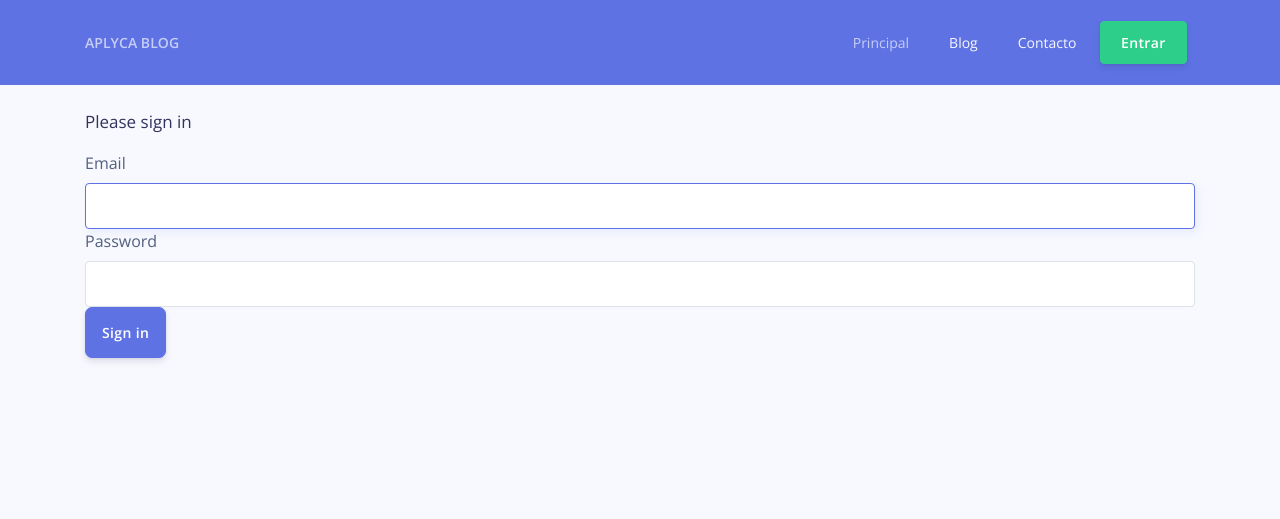
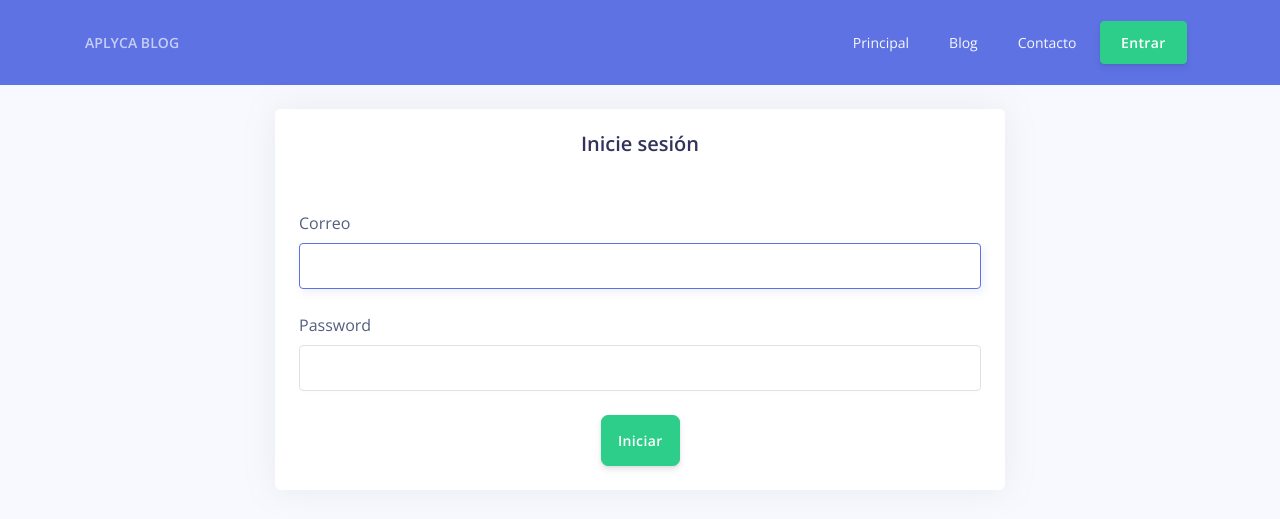
Before and after one commit to kevocde/aplyca-blog, a Symfony app: template templates/security/login.html.twig in a window 1280 px wide. Shown: the top 519 px of the page. Run offline with Twig, Linux system fonts and the light colour scheme; the template is opened without the code that fills it, so the values that code supplies are empty; style sheets or scripts are compiled from the project's sources; some libraries are stand-ins or nearby versions.

Commit message:
Generado formulario de login

```diff
--- a/src/Controller/SecurityController.php
+++ b/src/Controller/SecurityController.php
@@ -2,6 +2,7 @@
 
 namespace App\Controller;
 
+use LogicException;
 use Symfony\Bundle\FrameworkBundle\Controller\AbstractController;
 use Symfony\Component\HttpFoundation\Response;
 use Symfony\Component\Routing\Annotation\Route;
@@ -11,6 +12,8 @@ class SecurityController extends AbstractController
 {
     /**
      * @Route("/login", name="app_login")
+     * @param AuthenticationUtils $authenticationUtils
+     * @return Response
      */
     public function login(AuthenticationUtils $authenticationUtils): Response
     {
@@ -31,6 +34,6 @@ class SecurityController extends AbstractController
      */
     public function logout()
     {
-        throw new \LogicException('This method can be blank - it will be intercepted by the logout key on your firewall.');
+        throw new LogicException('This method can be blank - it will be intercepted by the logout key on your firewall.');
     }
 }
--- a/templates/base.html.twig
+++ b/templates/base.html.twig
@@ -45,7 +45,13 @@
                                 <li class="nav-item"><a class="nav-link" href="{{ path('post_index') }}">Blog</a></li>
                                 <li class="nav-item"><a class="nav-link" href="{{ path('contact_new') }}">Contacto</a></li>
                             {% endblock %}
-                            <li class="nav-item d-flex justify-content-center align-items-center"><a href="#" class="btn btn-success">Entrar</a></li>
+                            <li class="nav-item d-flex justify-content-center align-items-center">
+                                {% if app.user %}
+                                    <a href="{{ path('app_logout') }}" class="btn btn-success">Salir</a>
+                                {% else %}
+                                    <a href="{{ path('app_login') }}" class="btn btn-success">Entrar</a>
+                                {% endif %}
+                            </li>
                         </ul>
                     </div>
                 </div>
--- a/templates/security/login.html.twig
+++ b/templates/security/login.html.twig
@@ -1,42 +1,55 @@
 {% extends 'base.html.twig' %}
 
-{% block title %}Log in!{% endblock %}
+{% block title %}Iniciar!{% endblock %}
+
+{% block navbaritems %}
+    <li class="nav-item"><a class="nav-link" href="{{ path('home') }}">Principal <span class="sr-only">(current)</span></a></li>
+    <li class="nav-item"><a class="nav-link" href="{{ path('post_index') }}">Blog</a></li>
+    <li class="nav-item"><a class="nav-link" href="{{ path('contact_new') }}">Contacto</a></li>
+{% endblock %}
 
 {% block body %}
+    <div class="row justify-content-center">
+        <div class="col-8">
+            <div class="card">
+                <div class="card-header border-0"><h2 class="mb-2 text-center">Inicie sesión</h2></div>
+                <div class="card-body">
+
                     <form method="post">
+                        <input type="hidden" name="_csrf_token" value="{{ csrf_token('authenticate') }}">
+                        <div class="row">
                             {% if error %}
+                                <div class="col-12">
                                     <div class="alert alert-danger">{{ error.messageKey|trans(error.messageData, 'security') }}</div>
-    {% endif %}
-
-    {% if app.user %}
-        <div class="mb-3">
-            You are logged in as {{ app.user.username }}, <a href="{{ path('app_logout') }}">Logout</a>
                                 </div>
                             {% endif %}
-
-    <h1 class="h3 mb-3 font-weight-normal">Please sign in</h1>
-    <label for="inputEmail">Email</label>
+                            {% if app.user %}
+                                <div class="col-12">
+                                    <div class="mb-3">
+                                        Usted está loggeado como {{ app.user.username }}, <a href="{{ path('app_logout') }}">Salir</a>
+                                    </div>
+                                </div>
+                            {% endif %}
+                            <div class="col-12">
+                                <div class="form-group">
+                                    <label for="inputEmail">Correo</label>
                                     <input type="email" value="{{ last_username }}" name="email" id="inputEmail" class="form-control" required autofocus>
+                                </div>
+                            </div>
+                            <div class="col-12">
+                                <div class="form-group">
                                     <label for="inputPassword">Password</label>
                                     <input type="password" name="password" id="inputPassword" class="form-control" required>
+                                </div>
+                            </div>
+                            <div class="col-12 d-flex justify-content-center">
+                                <button class="btn btn-lg btn-success" type="submit">Iniciar</button>
+                            </div>
+                        </div>
 
-    <input type="hidden" name="_csrf_token"
-           value="{{ csrf_token('authenticate') }}"
-    >
-
-    {#
-        Uncomment this section and add a remember_me option below your firewall to activate remember me functionality.
-        See https://symfony.com/doc/current/security/remember_me.html
-
-        <div class="checkbox mb-3">
-            <label>
-                <input type="checkbox" name="_remember_me"> Remember me
-            </label>
+                    </form>
                 </div>
-    #}
-
-    <button class="btn btn-lg btn-primary" type="submit">
-        Sign in
-    </button>
-</form>
+            </div>
+        </div>
+    </div>
 {% endblock %}
```
Also changed, not shown: migrations/Version20210208104456.php (added, +32 -0 lines), src/Security/LoginFormAuthenticator.php (+13 -3 lines). Lines whose indentation alone changed are shown as unchanged.
